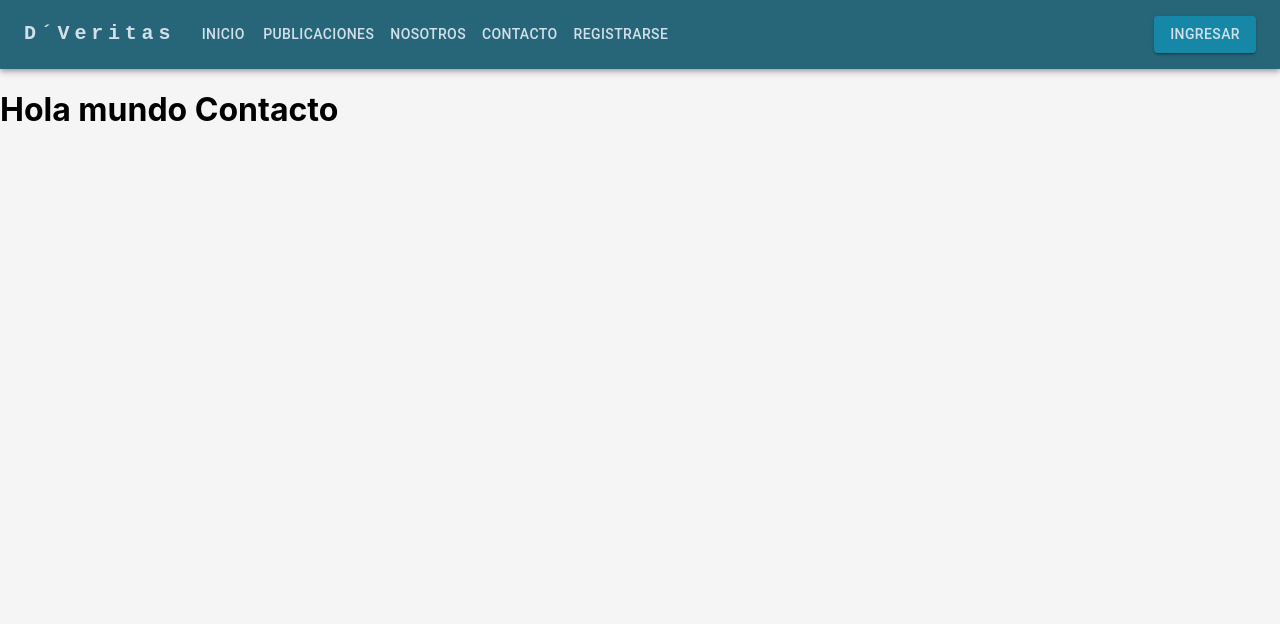
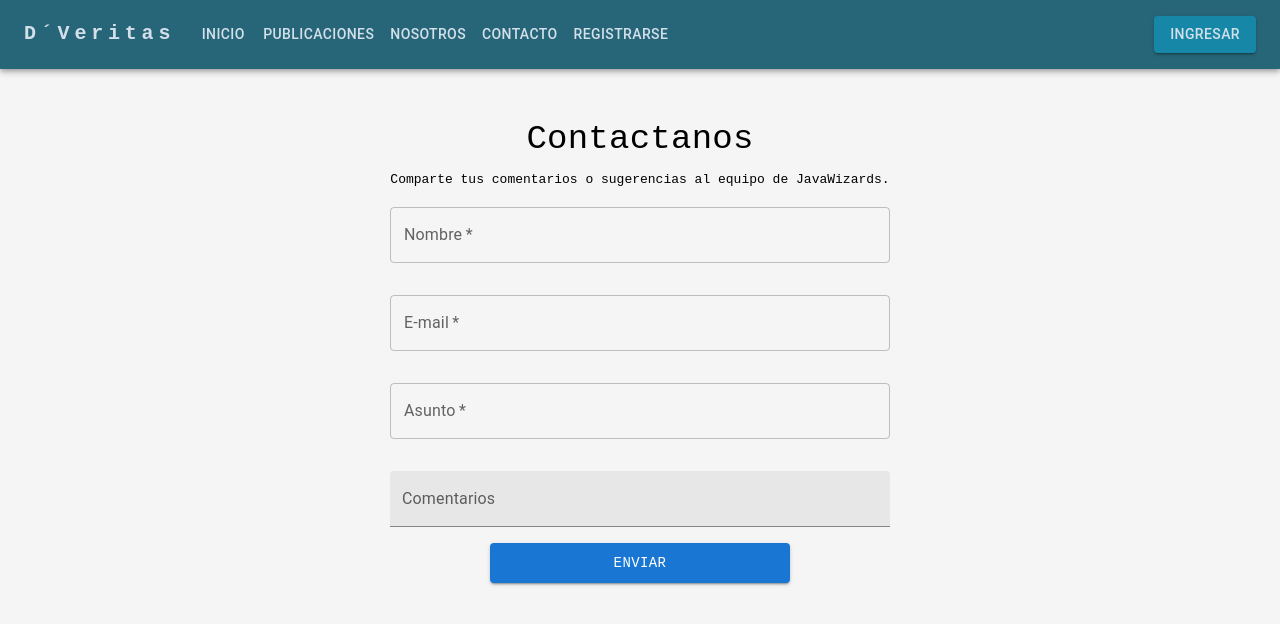
Before and after one commit to Emanuel-SO/DVeritas, a React (Create React App) app: page /contacto in a window 1280 px wide. Shown: the top 624 px of the page. Built offline with nearby package versions, Linux system fonts and the light colour scheme; the HTML template or start-up script is replaced by a standard one.

Commit message:
Login v1.1 y Contacto v1.0

```diff
--- /dev/null
+++ b/src/Components/Contact/Contact.js
@@ -0,0 +1,83 @@
+import * as React from 'react';
+import Box from '@mui/material/Box';
+import TextField from '@mui/material/TextField';
+import Typography from '@mui/material/Typography';
+import Stack from '@mui/material/Stack';
+import Button from '@mui/material/Button';
+import { Height } from '@mui/icons-material';
+
+function Contact() {
+    return (
+
+        <Box
+            component="form"
+            sx={{
+                display: 'flex',
+                flexDirection: 'column',
+                alignItems: 'center',
+                justifyContent: 'center',
+                textAlign: 'center',
+                fontFamily: 'monospace',
+                width: '100%',
+                maxWidth: '400px', // Set a maximum width for the form container
+                margin: '0 auto', // Center the container horizontally
+            }}
+            noValidate
+            autoComplete="off"
+        >
+            <div>
+
+                <Typography variant="h4" gutterBottom style={{ fontFamily: "monospace", marginTop: "50px" }}>
+                    Contactanos
+                </Typography>
+                <div style={{ marginBottom: "20px" }}>
+                    Comparte tus comentarios o sugerencias al equipo de JavaWizards.
+                </div>
+
+                <div>
+                    <TextField
+                        required
+                        id="outlined-basic"
+                        label="Nombre"
+                        defaultValue=""
+                        variant="outlined"
+                        style={{ marginBottom: "16px", width: "500px" }}
+                    />
+
+                    <TextField
+                        required
+                        id="outlined-basic"
+                        label="E-mail"
+                        defaultValue=""
+                        variant="outlined"
+                        style={{ marginBottom: "16px", marginTop: "16px", width: "500px" }}
+                    />
+
+                    <TextField
+                        required
+                        id="outlined-basic"
+                        label="Asunto"
+                        defaultValue=""
+                        variant="outlined"
+                        style={{ marginBottom: "16px", marginTop: "16px", width: "500px" }}
+                    />
+                </div>
+                <div>
+                    <TextField id="filled-basic" label="Comentarios" variant="filled" style={{ marginBottom: "16px", marginTop: "16px", width: "500px"}}  />
+                </div>
+
+                <Stack spacing={1} direction="row" sx={{ justifyContent: 'center' }}>
+
+                    <Button variant="contained" sx={{ margin: '16px', width: '300px', height: '40px', fontFamily: 'monospace' }}>
+                        Enviar
+                    </Button>
+
+                </Stack>
+
+            </div>
+        </Box>
+
+    );
+}
+
+export default Contact;
--- a/src/Components/Login/Login.js
+++ b/src/Components/Login/Login.js
@@ -3,6 +3,7 @@ import Stack from '@mui/material/Stack';
 import Button from '@mui/material/Button';
 import Box from '@mui/material/Box';
 import TextField from '@mui/material/TextField';
+import Typography from '@mui/material/Typography';
 
 function Login() {
   return (
@@ -15,13 +16,18 @@ function Login() {
           alignItems: 'center',
           justifyContent: 'center',
           textAlign: 'center',
+          fontFamily: 'monospace',
+          width: '100%',
+          maxWidth: '500px', // Set a maximum width for the form container
+          margin: '0 auto', // Center the container horizontally
         }}
         noValidate
         autoComplete="off"
       >
-        <TextField id="outlined-basic" label="E-mail" variant="outlined" />
-        <TextField id="filled-basic" label="E-mail" variant="filled" />
-        <TextField id="standard-basic" label="E-mail" variant="standard" />
+        <Typography variant="h5" gutterBottom style={{ fontFamily: "monospace", marginTop: "50px" }}>
+          ¿Estas listo para ingresar al Anonimato?
+        </Typography>
+        <TextField id="standard-basic" label="E-mail" variant="standard" style={{ marginBottom: "25px", marginTop: "50px", width: '400px', height: '50px'}} />
       </Box>
 
       <Box
@@ -36,16 +42,15 @@ function Login() {
         noValidate
         autoComplete="off"
       >
-        <TextField id="outlined-basic" label="Contraseña" variant="outlined" />
-        <TextField id="filled-basic" label="Contraseña" variant="filled" />
-        <TextField id="standard-basic" label="Contraseña" variant="standard" />
+        <TextField id="standard-basic" label="Contraseña" variant="standard" style={{ marginBottom: "50px", marginTop: "50px", width: '400px', height: '50px'}} />
       </Box>
 
-      <Stack spacing={2} direction="row">
+      <Stack spacing={1} direction="row" sx={{ justifyContent: 'center' }}>
 
-        <Button variant="text">Iniciar Sesion</Button>
-        <Button variant="contained">Iniciar Sesion</Button>
-        <Button variant="outlined">Iniciar Sesion</Button>
+        <Button variant="contained" sx={{ marginTop: '50px', width: '300px', height: '40px', fontFamily: "monospace" }}>
+          Iniciar Sesión
+        </Button>
+
       </Stack>
     </div>
   );
--- a/src/Routes/Contacto.js
+++ b/src/Routes/Contacto.js
@@ -1,7 +1,10 @@
+import Contact from "../Components/Contact/Contact";
 
-function Contacto(){
+function Contacto() {
     return (
-        <h1>Hola mundo Contacto</h1>
+        <Contact />
     )
+
 }
+
 export default Contacto;
```
Also changed, not shown: src/Components/Contact/Contact.css (added). Lines whose indentation alone changed are shown as unchanged.
